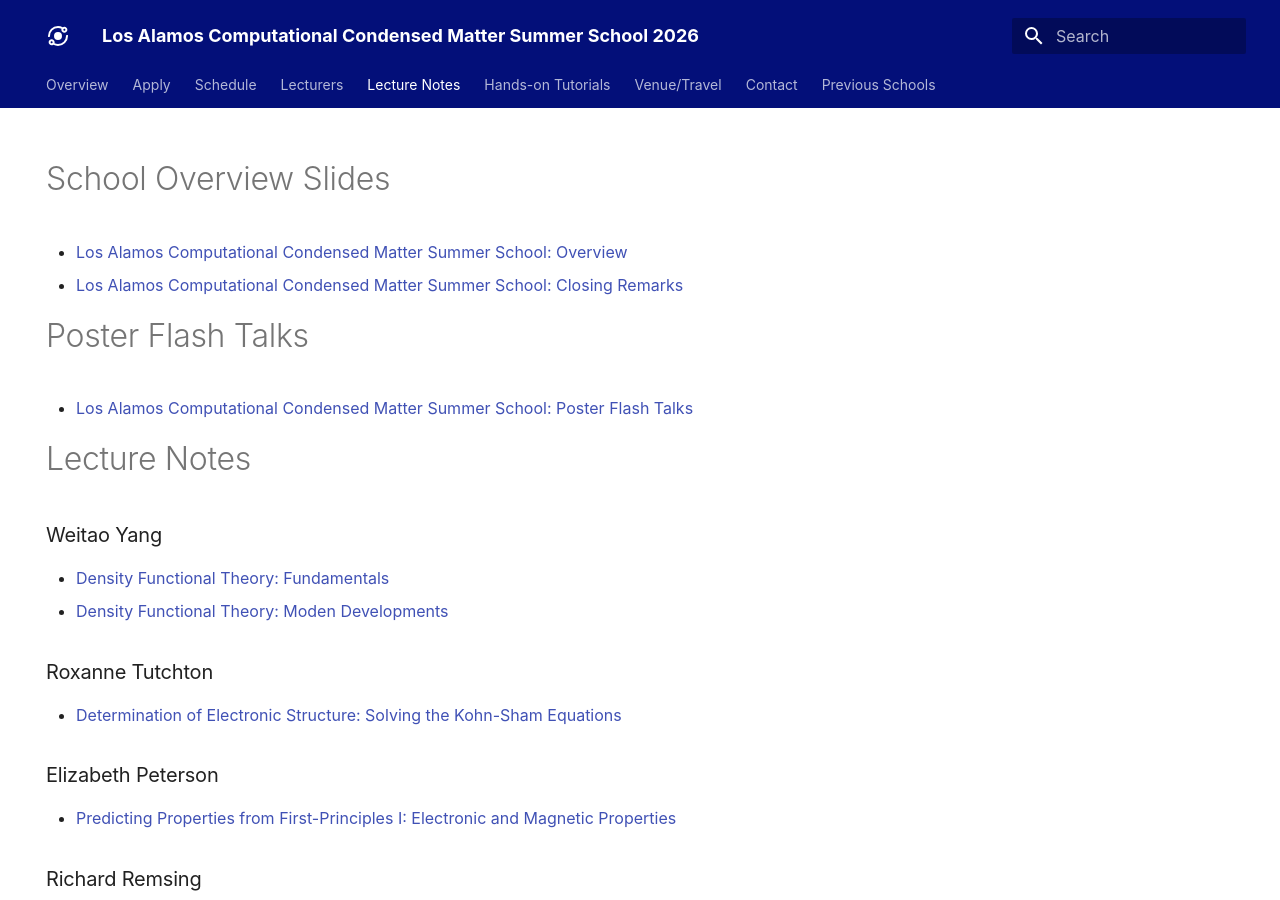
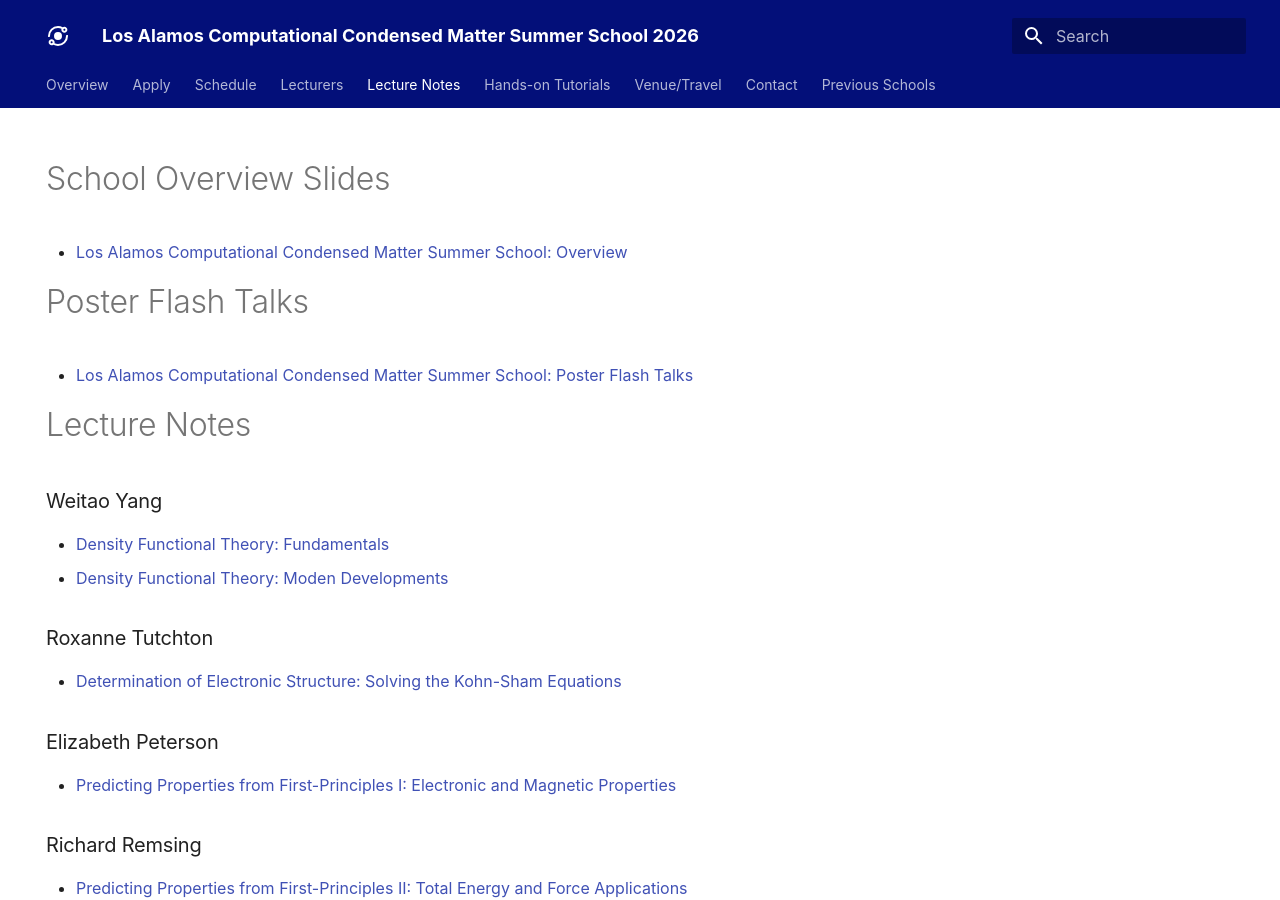
Before and after one commit to LACCMSS/2026, an MkDocs documentation site: the page built from docs/lecture_notes.md, in a window 1280 px wide and 900 px high. Built offline with MkDocs 1.6.1 and Material for MkDocs 9.7.7, drawn with Linux system fonts in a browser that asks for light colours; some web fonts are replaced.

Commit message:
Update lecture_notes.md

```diff
--- a/docs/lecture_notes.md
+++ b/docs/lecture_notes.md
@@ -6,7 +6,7 @@
 
 # School Overview Slides
 - [Los Alamos Computational Condensed Matter Summer School: Overview](assets/Lecture_Data/LACCMSS_2026_intro.pdf){target="_blank"}
-- [Los Alamos Computational Condensed Matter Summer School: Closing Remarks](assets/Lecture_Data/LACCMSS_2026_conclusion.pdf){target="_blank"}
+<!-- - [Los Alamos Computational Condensed Matter Summer School: Closing Remarks](assets/Lecture_Data/LACCMSS_2026_conclusion.pdf){target="_blank"} -->
 
 # Poster Flash Talks
 - [Los Alamos Computational Condensed Matter Summer School: Poster Flash Talks](assets/Lecture_Data/LACCMSS_2026_flash_talks.pdf){target="_blank"}
```
